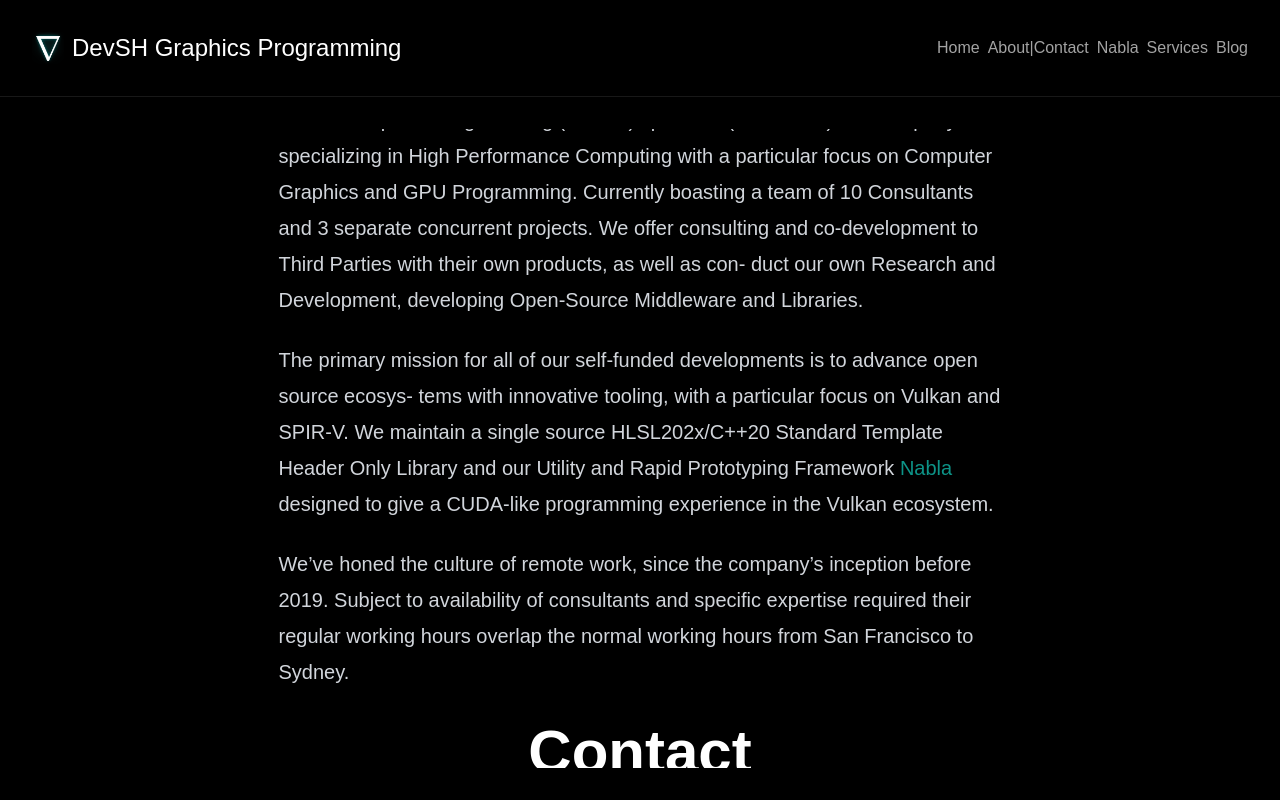
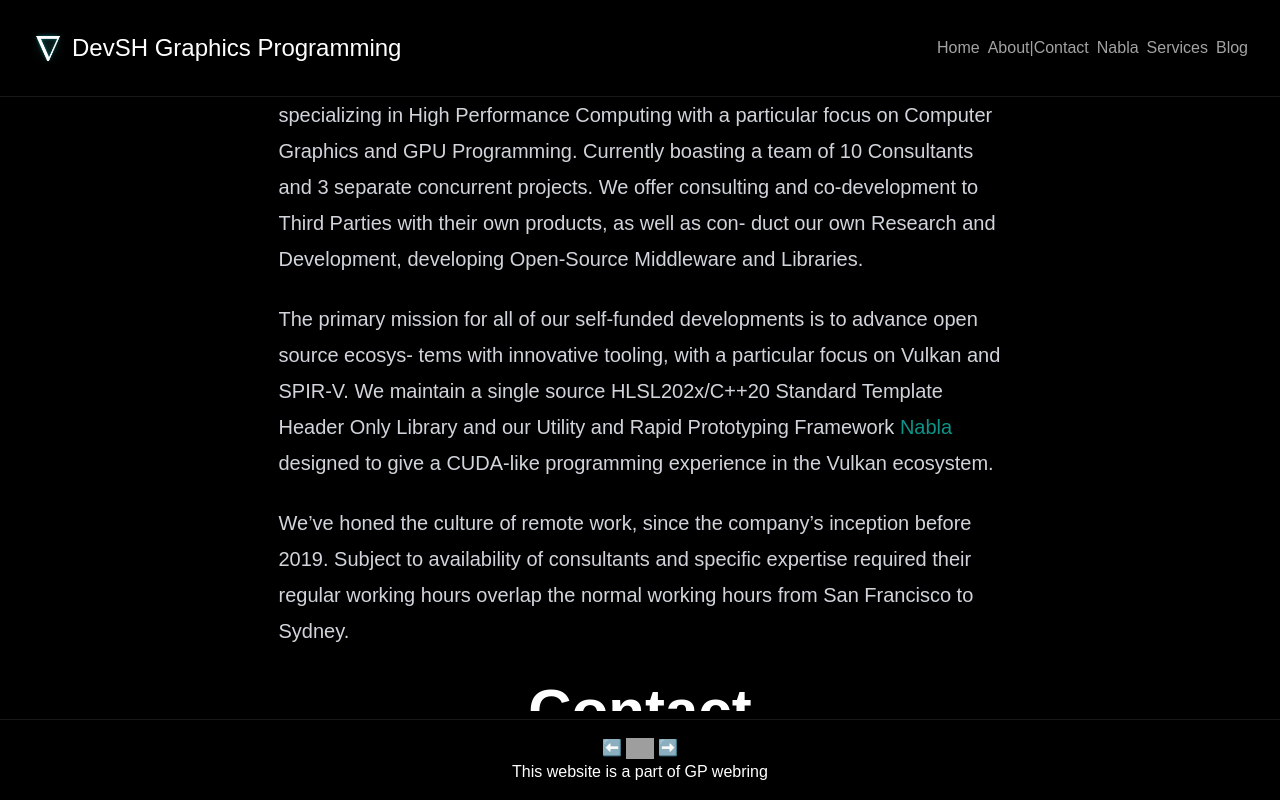
Before and after one commit to Devsh-Graphics-Programming/MainWebsite, a Next.js app: page /about in a window 1280 px wide. Built offline with nearby package versions, Linux system fonts and the light colour scheme; grey boxes are pictures that could not be loaded; a web font is replaced by a local one.

Commit message:
gp webring embed

```diff
--- /dev/null
+++ b/app/components/Footer.tsx
@@ -0,0 +1,17 @@
+import Link from "next/link";
+import Image from "next/image";
+
+export default function footer() {
+    return (
+        <div className="sticky botton-0 flex flex-col items-center justify-center p-4 border-t border-t-[#181818]">
+            <div className="flex flex-row items-center gap-1">
+                <Link href="https://graphics-programming.org/webring/frogs/devsh/prev">⬅️</Link>
+                <Link href="https://graphics-programming.org/webring/">
+                    <Image src="https://graphics-programming.org/img/froge.webp" alt="a friendly froge" width={28} height={28}/>
+                </Link>
+                <Link href="https://graphics-programming.org/webring/frogs/devsh/next">➡️</Link>
+            </div>
+            <span>This website is a part of GP webring</span>
+        </div>
+    )
+}
--- a/app/layout.tsx
+++ b/app/layout.tsx
@@ -3,6 +3,7 @@ import localFont from "next/font/local";
 import "./globals.css";
 import "@/app/components/Navbar"
 import Navbar from "./components/Navbar";
+import Footer from "./components/Footer";
 
 const futuraPT = localFont({
   src: [
@@ -54,9 +55,10 @@ export default function RootLayout({
         className={`${futuraPT.className} antialiased flex flex-col h-dvh`}
       >
         <Navbar/>
-        <main className="h-full overflow-x-hidden overflow-y-auto my-8">
+        <main className="h-full overflow-x-hidden overflow-y-auto my-2">
           {children}
         </main>
+        <Footer/>
       </body>
     </html>
   );
--- a/next.config.ts
+++ b/next.config.ts
@@ -15,6 +15,12 @@ const nextConfig: NextConfig = {
         hostname: 'api.dicebear.com',
         port: '',
         pathname: '/9.x/initials/**'
+      },
+      {
+        protocol: 'https',
+        hostname: 'graphics-programming.org',
+        port: '',
+        pathname: '/img/**'
       }
     ]
   }
```
